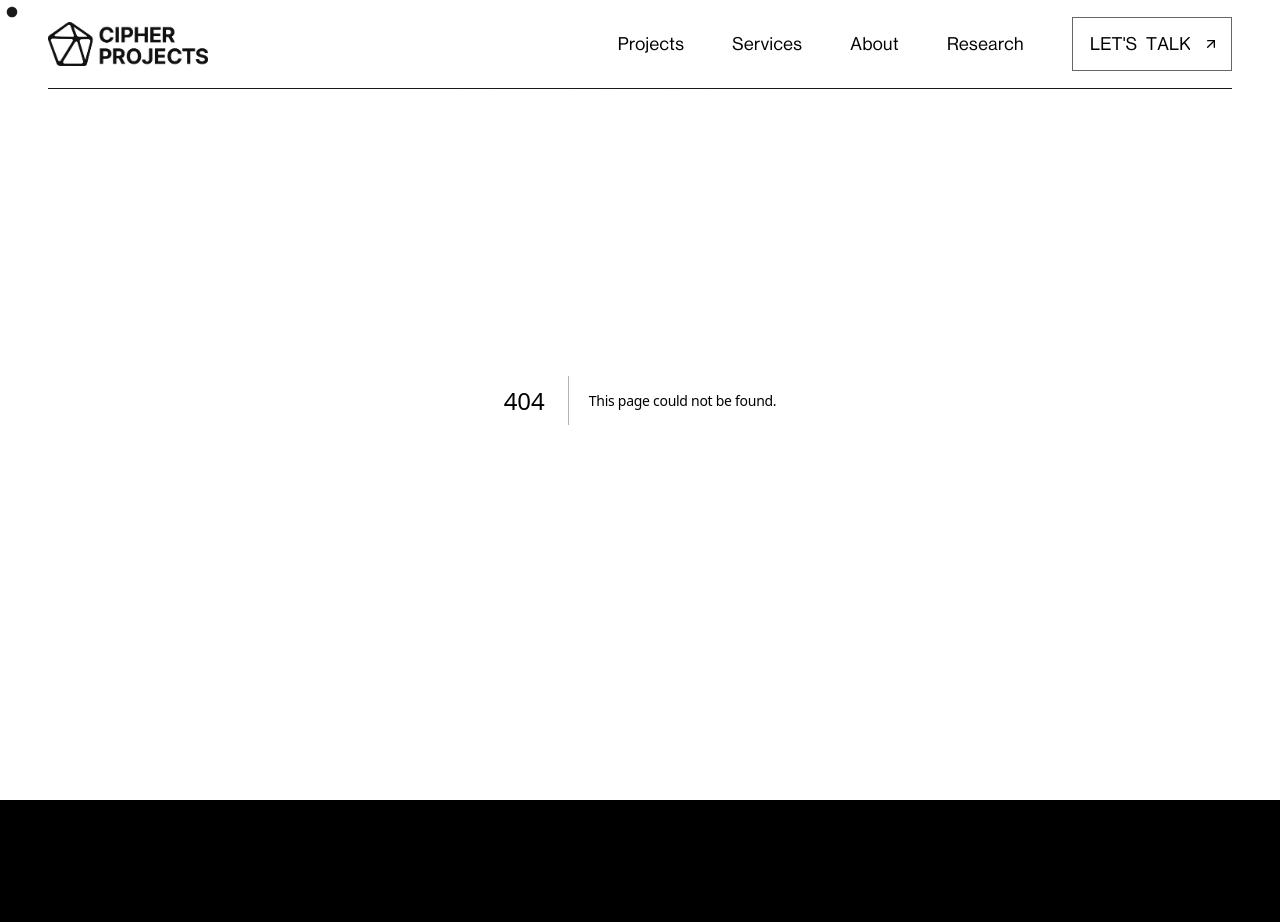
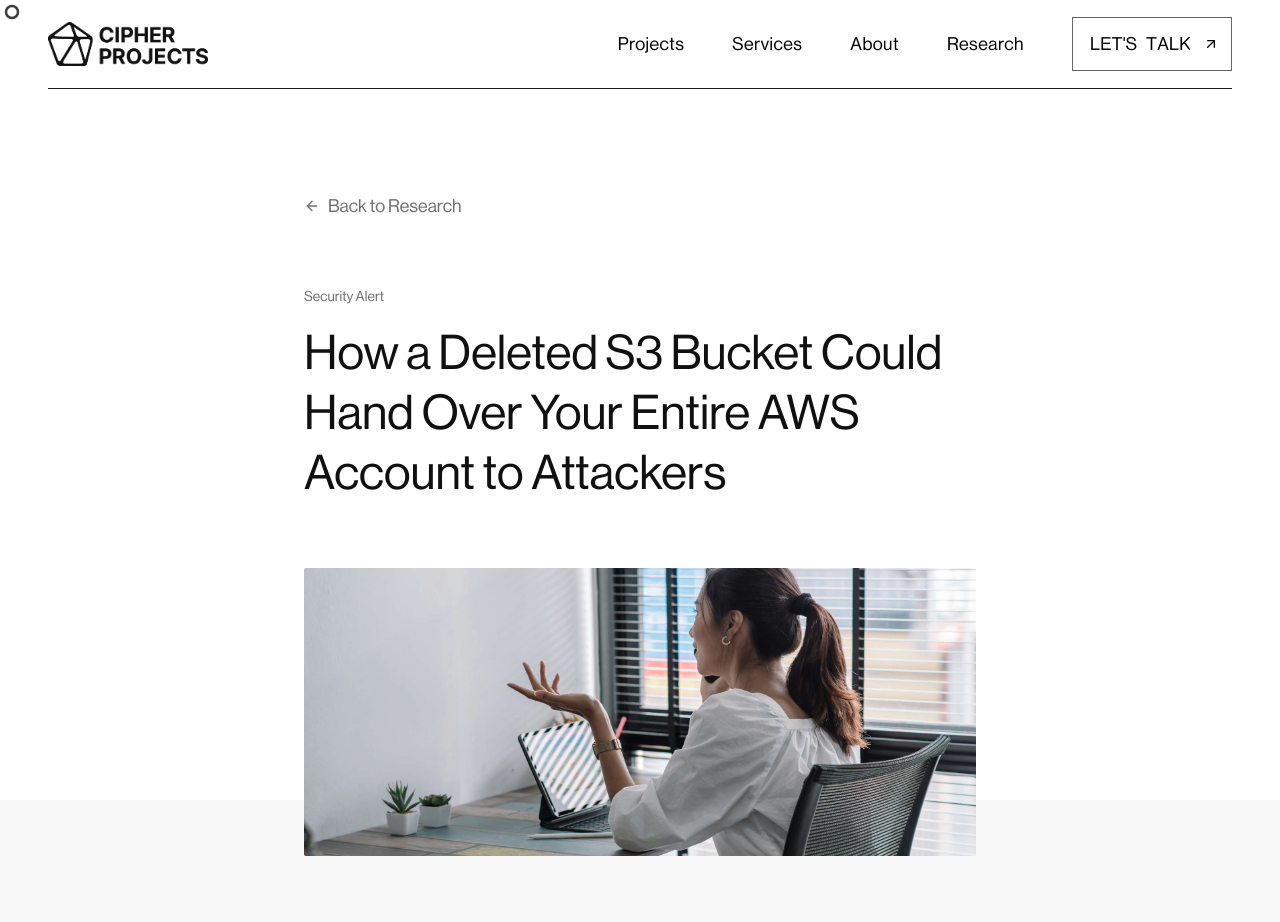
Before and after one commit to meteordefect/cipher-projects, a Next.js app: page /research/cdk-s3-exploit in a window 1280 px wide. Before the commit this address had no page. Shown: the top 922 px of the page. Built offline with nearby package versions, Linux system fonts and the light colour scheme.

Commit message:
Fix cursor and contact button

```diff
--- /dev/null
+++ b/src/app/research/cdk-s3-exploit/page.tsx
@@ -0,0 +1,126 @@
+'use client'
+
+import Image from 'next/image'
+import Link from 'next/link'
+import { ArrowLeft, Linkedin, Twitter } from 'lucide-react'
+
+export default function CDKVulnerabilityPost() {
+  return (
+    <main className="min-h-screen pt-48 pb-32">
+      <article className="container max-w-3xl">
+        {/* Back Link */}
+        <Link
+          href="/research"
+          className="inline-flex items-center gap-2 text-lg opacity-60 hover:opacity-100 transition-opacity duration-300 mb-16"
+        >
+          <ArrowLeft className="w-4 h-4" />
+          Back to Research
+        </Link>
+
+        {/* Category & Title */}
+        <div className="space-y-8 mb-16">
+          <div className="space-y-4">
+            <span className="text-sm opacity-60">Security Alert</span>
+            <h1 className="text-5xl font-normal leading-tight">
+              How a Deleted S3 Bucket Could Hand Over Your Entire AWS Account to Attackers
+            </h1>
+          </div>
+        </div>
+
+        {/* Hero Image */}
+        <div className="relative aspect-[21/9] mb-16 overflow-hidden rounded-sm">
+          <Image
+            src="/research/cdk-s3-exploit.jpg"
+            alt="AWS CDK Security Vulnerability"
+            fill
+            className="object-cover"
+            priority
+          />
+        </div>
+
+        {/* Author & Date */}
+        <div className="flex items-center gap-4 mb-16 text-sm opacity-60">
+          <span>Cipher Weekly Team</span>
+          <span className="w-1 h-1 rounded-full bg-current" />
+          <span>July 2, 2024</span>
+        </div>
+
+        {/* Content */}
+        <div className="[&>*]:mb-8 space-y-8">
+          {/* Introduction */}
+          <div className="space-y-6">
+            <p className="text-xl leading-relaxed opacity-80">
+              A critical security vulnerability in AWS Cloud Development Kit (CDK) has been discovered that could allow attackers to gain full administrative access to targeted AWS accounts. The issue, uncovered in June 2024, affects users who manually deleted their CDK deployment artifact S3 buckets after initial setup and continued using older CDK versions.
+            </p>
+          </div>
+
+          {/* Vulnerability Details */}
+          <div className="space-y-6">
+            <h2 className="text-3xl font-normal">The Vulnerability</h2>
+            <p className="text-lg leading-relaxed opacity-80">
+              The vulnerability stems from CDK's predictable naming pattern for its staging buckets, combined with the default administrative privileges granted to CDK's CloudFormation execution role. If a user deletes their CDK staging bucket and an attacker claims the same bucket name, they can inject malicious code into CloudFormation templates when the victim deploys new infrastructure.
+            </p>
+          </div>
+
+          {/* Impact Assessment */}
+          <div className="space-y-6">
+            <h2 className="text-3xl font-normal">Impact and Scope</h2>
+            <p className="text-lg leading-relaxed opacity-80">
+              Research across 38,000 AWS accounts revealed that approximately 10% of CDK users were potentially vulnerable to this attack vector. Since these templates are executed with administrative privileges, attackers can create backdoor admin roles and effectively take over the entire account.
+            </p>
+          </div>
+
+          {/* Mitigation Steps */}
+          <div className="space-y-6">
+            <h2 className="text-3xl font-normal">Mitigation and Patches</h2>
+            <p className="text-lg leading-relaxed opacity-80">
+              AWS has since patched the issue in CDK version v2.149.0 by ensuring assets are only uploaded to buckets within the user's own account. However, users of earlier versions must take action to protect themselves by either upgrading their CDK installation or modifying their IAM policies.
+            </p>
+          </div>
+
+          {/* Key Takeaways */}
+          <div className="space-y-6">
+            <h2 className="text-3xl font-normal">Key Takeaways</h2>
+            <ul className="space-y-3 list-disc pl-6 text-lg opacity-80">
+              <li>Always treat AWS Account IDs as sensitive information</li>
+              <li>Use IAM policy conditions to restrict resource access to specific AWS accounts</li>
+              <li>Avoid predictable naming patterns for S3 buckets</li>
+              <li>Regularly update CDK and other infrastructure tools to receive security patches</li>
+            </ul>
+          </div>
+
+          {/* Conclusion */}
+          <div className="space-y-6">
+            <h2 className="text-3xl font-normal">Conclusion</h2>
+            <p className="text-lg leading-relaxed opacity-80">
+              This vulnerability brings attention to how seemingly innocuous actions like bucket cleanup can create serious security vulnerabilities in cloud infrastructure. For affected users, AWS has released patches and directly notified potentially impacted customers, emphasising the importance of proper security measures in infrastructure-as-code deployments.
+            </p>
+          </div>
+        </div>
+
+        {/* Share Links */}
+        <div className="mt-32 pt-8 border-t border-current/10">
+          <div className="flex items-center gap-4">
+            <span className="text-sm opacity-60">Share this article</span>
+            <Link
+              href={`https://twitter.com/intent/tweet?text=How a Deleted S3 Bucket Could Hand Over Your Entire AWS Account to Attackers&url=${encodeURIComponent('https://cipherprojects.com/research/cdk-vulnerability')}`}
+              target="_blank"
+              rel="noopener noreferrer"
+              className="opacity-60 hover:opacity-100 transition-opacity"
+            >
+              <Twitter size={20} />
+            </Link>
+            <Link
+              href={`https://www.linkedin.com/shareArticle?mini=true&url=${encodeURIComponent('https://cipherprojects.com/research/cdk-vulnerability')}&title=How a Deleted S3 Bucket Could Hand Over Your Entire AWS Account to Attackers`}
+              target="_blank"
+              rel="noopener noreferrer"
+              className="opacity-60 hover:opacity-100 transition-opacity"
+            >
+              <Linkedin size={20} />
+            </Link>
+          </div>
+        </div>
+      </article>
+    </main>
+  )
+}
--- a/src/app/research/page.tsx
+++ b/src/app/research/page.tsx
@@ -7,6 +7,16 @@ import Image from 'next/image'
 import { ArrowUpRight } from 'lucide-react'
 
 const researchPosts = [
+  {
+    id: 'cdk-s3-exploit',
+    title: "How a Deleted S3 Bucket Could Hand Over Your Entire AWS Account to Attackers",
+    subtitle: "Critical security vulnerability discovered in AWS CDK",
+    date: "July 2, 2024",
+    author: "Cipher Projects Team",
+    category: "Security Alert",
+    image: "/research/cdk-s3-exploit.jpg",
+    excerpt: "A critical security vulnerability in AWS Cloud Development Kit (CDK) could allow attackers to gain full administrative access to AWS accounts through deleted S3 buckets. Research shows 10% of CDK users potentially affected."
+  },
   {
     id: 'repo-swatting',
     title: "Repo Swatting: How False Reports Can Take Down Developer Accounts",
@@ -42,7 +52,7 @@ const researchPosts = [
     title: "China's Green Energy Revolution: Lessons in Long-Term Thinking",
     subtitle: "Strategic insights for business leaders",
     date: "August 11, 2024",
-    author: "Cipher Weekly Team",
+    author: "Cipher Projects Team",
     category: "Strategic Innovation",
     image: "/research/china-energy.jpg",
     excerpt: "How China's approach to green energy offers compelling lessons in long-term strategic planning that business leaders can learn from, regardless of their industry."
@@ -52,7 +62,7 @@ const researchPosts = [
     title: "Enhancing Digital Security with AWS WAF",
     subtitle: "Protecting your cloud infrastructure",
     date: "June 18, 2024",
-    author: "Cipher Weekly Team",
+    author: "Cipher Projects Team",
     category: "Security",
     image: "/research/aws-waf.jpg",
     excerpt: "An exploration of AWS Web Application Firewall capabilities and how customized configurations can enhance security for businesses."
@@ -62,7 +72,7 @@ const researchPosts = [
     title: "What is SAP and How is it Used in Business?",
     subtitle: "A comprehensive guide to enterprise solutions",
     date: "June 18, 2024",
-    author: "Cipher Weekly Team",
+    author: "Cipher Projects Team",
     category: "Enterprise Solutions",
     image: "/research/sap.jpg",
     excerpt: "A deep dive into SAP's comprehensive modules and how they help businesses streamline their processes by integrating various functions into a single system."
--- a/src/components/Cursor.tsx
+++ b/src/components/Cursor.tsx
@@ -1,4 +1,3 @@
-// components/Cursor.tsx
 'use client'
 
 import { useEffect, useRef } from 'react'
--- a/src/components/CustomCursor.tsx
+++ b/src/components/CustomCursor.tsx
@@ -9,12 +9,10 @@ export default function CustomCursor() {
   const [isHoveringLink, setIsHoveringLink] = useState(false)
   const [isTouchDevice, setIsTouchDevice] = useState(false)
 
-  // Detect if the device is touch-based
   useEffect(() => {
     setIsTouchDevice('ontouchstart' in window || navigator.maxTouchPoints > 0)
   }, [])
 
-  // Optimized spring config
   const springConfig = {
     damping: 25,
     stiffness: 250,
@@ -25,7 +23,6 @@ export default function CustomCursor() {
   const x = useSpring(0, springConfig)
   const y = useSpring(0, springConfig)
 
-  // Memoize the link hover check
   const checkIfLink = useCallback((element: HTMLElement) => {
     return (
       element.tagName === 'A' ||
@@ -35,18 +32,18 @@ export default function CustomCursor() {
     )
   }, [])
 
-  // Memoize position update
   const updatePosition = useCallback((e: MouseEvent) => {
-    x.set(e.clientX - 12)
-    y.set(e.clientY - 12)
+    // Adjust offset for smaller cursor size
+    const offset = isHoveringLink ? 14 : 12
+    x.set(e.clientX - offset)
+    y.set(e.clientY - offset)
 
-    // Check for link hover
     const hoveredElement = document.elementFromPoint(e.clientX, e.clientY)
     if (hoveredElement) {
       const isLink = hoveredElement instanceof HTMLElement && checkIfLink(hoveredElement)
       setIsHoveringLink(isLink)
     }
-  }, [x, y, checkIfLink])
+  }, [x, y, checkIfLink, isHoveringLink])
 
   useEffect(() => {
     if (isTouchDevice) return
@@ -57,12 +54,11 @@ export default function CustomCursor() {
     }
   }, [updatePosition, isTouchDevice])
 
-  // Disable rendering on touch devices
   if (isTouchDevice) return null
 
   return (
     <motion.div
-      className="fixed top-0 left-0 z-[100] pointer-events-none mix-blend-difference will-change-transform"
+      className="fixed top-0 left-0 z-[100] pointer-events-none will-change-transform"
       style={{
         x,
         y,
@@ -73,16 +69,18 @@ export default function CustomCursor() {
     >
           {isHoveringLink ? (
             <svg
-          width="24"
-          height="24"
-          viewBox="0 0 24 24"
+              xmlns="http://www.w3.org/2000/svg"
+              width="20"
+              height="20"
+              viewBox="0 0 20 20"
               style={{ transform: 'translateZ(0)' }}
             >
               <path
-            d="m16.24 12 3.18-3.18a1.5 1.5 0 0 0 0-2.12L17.3 4.58a1.5 1.5 0 0 0-2.12 0L12 7.76 8.82 4.58a1.5 1.5 0 0 0-2.12 0L4.58 6.7a1.5 1.5 0 0 0 0 2.12L7.76 12l-3.18 3.18a1.5 1.5 0 0 0 0 2.12l2.12 2.12a1.5 1.5 0 0 0 2.12 0L12 16.24l3.18 3.18a1.5 1.5 0 0 0 2.12 0l2.12-2.12a1.5 1.5 0 0 0 0-2.12L16.24 12Z"
-            fill={isDark ? 'rgba(255, 255, 255, 0.9)' : 'rgba(255, 255, 255, 0.9)'}
-            stroke={isDark ? 'rgba(0, 0, 0, 0.9)' : 'rgba(0, 0, 0, 0.9)'}
-            strokeWidth="1"
+                fill="none"
+                stroke="#808080"
+                strokeLinecap="round"
+                strokeWidth="2"
+                d="M2 2 18 18M18 2 2 18"  // Adjusted coordinates to fit 20x20 viewBox
               />
             </svg>
           ) : (
@@ -96,9 +94,9 @@ export default function CustomCursor() {
             cx="12"
             cy="12"
             r="6"
-            fill={isDark ? 'rgba(255, 255, 255, 0.9)' : 'rgba(255, 255, 255, 0.9)'}
-            stroke={isDark ? 'rgba(0, 0, 0, 0.9)' : 'rgba(0, 0, 0, 0.9)'}
-            strokeWidth="1.5"
+            fill="#ffffff"
+            stroke="#404040"
+            strokeWidth="2.5"
           />
         </svg>
       )}
--- a/src/components/Divider.tsx
+++ b/src/components/Divider.tsx
@@ -1,4 +1,3 @@
-// components/Divider.tsx
 export default function Divider() {
     return (
       <div className="w-full h-px bg-black">
--- a/src/components/Header.tsx
+++ b/src/components/Header.tsx
@@ -154,7 +154,6 @@ export default function Header() {
                   </motion.div>
                 ))}
 
-
                 {/* Mobile Let's Talk Button */}
                 <motion.div
                   initial={{ opacity: 0, x: -20 }}
@@ -165,16 +164,16 @@ export default function Header() {
                   }}
                   className="pt-8"
                 >
+                  <Link href="/contact">
                     <button
-                    onClick={() => {
-                      setIsMenuOpen(false) // Close the menu
-                    }}
+                      onClick={() => setIsMenuOpen(false)}
                       className={`py-3 px-6 text-2xl font-normal transition-colors duration-300 ${
                         isDark ? 'bg-white text-black' : 'bg-black text-white'
                       } hover:opacity-80`}
                     >
-                    Let’s Talk
+                      Let's Talk
                     </button>
+                  </Link>
                 </motion.div>
 
 
```
Also changed, not shown: public/research/cdk-s3-exploit.jpg (added). Lines whose indentation alone changed are shown as unchanged.
